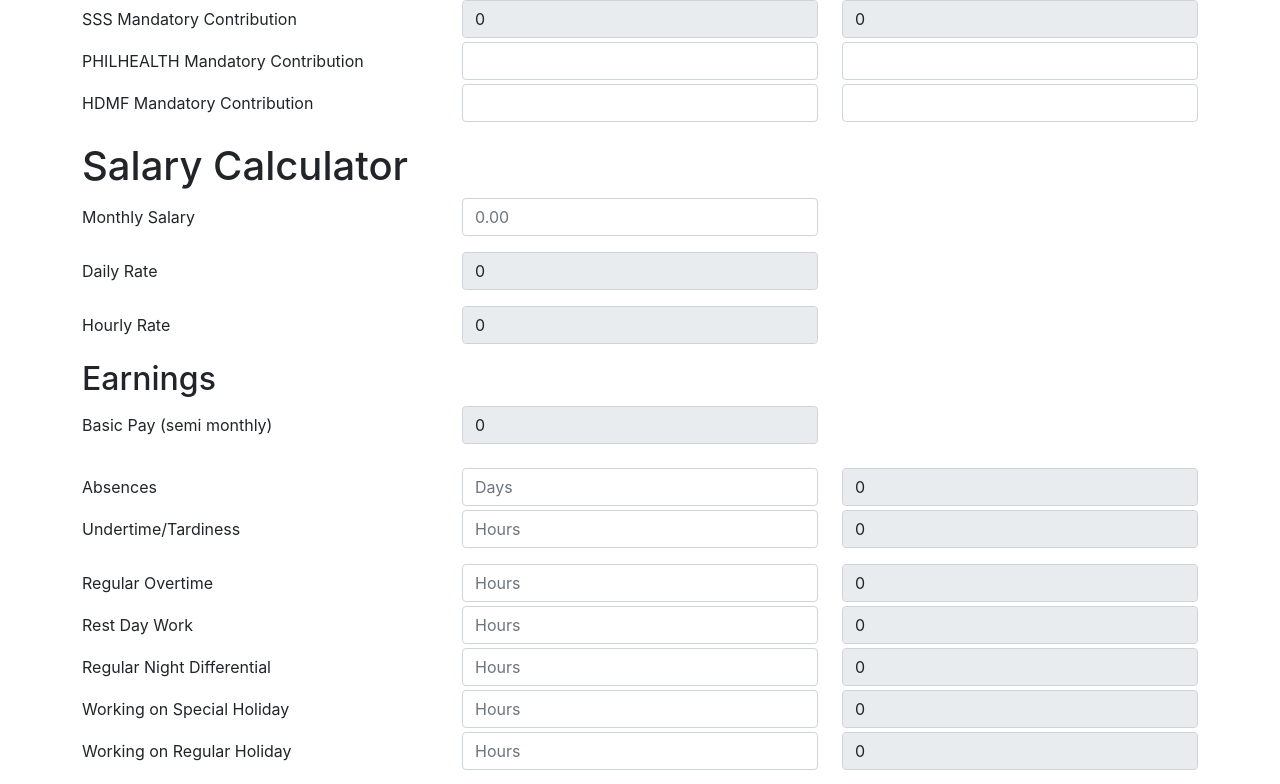
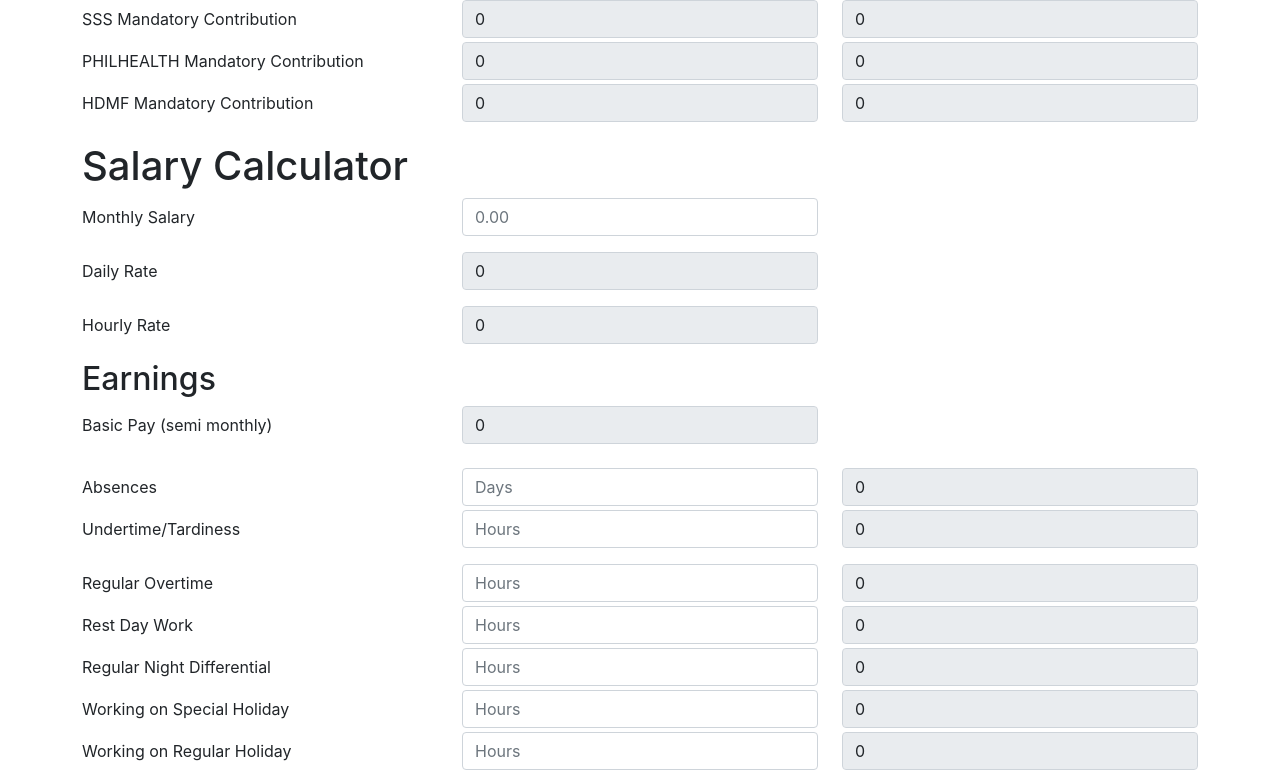
Before and after one commit to johnnybravo916/train-calculator, a React (Create React App) app in the folder zz-calculator/: page / in a window 1280 px wide. Shown: the top 784 px of the page. Built offline with nearby package versions, Linux system fonts and the light colour scheme.

Commit message:
finished sss, philhealth, hdml deductions

```diff
--- a/zz-calculator/src/App.js
+++ b/zz-calculator/src/App.js
@@ -22,6 +22,15 @@ const App = () => {
         semi_monthly: 0,
     });
 
+    const [ph, setPh] = useState({
+        monthly: 0,
+        semi_monthly: 0,
+    });
+    const [hdmf, setHdmf] = useState({
+        monthly: 0,
+        semi_monthly: 0,
+    });
+
     const handleMonthly = (e) => {
         const { value } = e.target;
         const daily = (value / 21.75).toFixed(2);
@@ -37,6 +46,8 @@ const App = () => {
             };
         });
         calcSSS(value);
+        calcPH(value);
+        calcHDMF(value);
     };
 
     const calcSSS = (monthly) => {
@@ -182,6 +193,35 @@ const App = () => {
         setSSS({ monthly: value, semi_monthly: value / 2 });
     };
 
+    const calcPH = (monthly) => {
+        let value = 0;
+        switch (true) {
+            case monthly < 10000:
+                value = 300;
+                break;
+            case monthly >= 10000.01 && monthly <= 59999.99:
+                value = monthly * 0.03;
+                break;
+            case monthly >= 60000 && monthly <= 800000:
+                value = 1800;
+                break;
+            default:
+                console.log(`contribution error for Philhealth, ${monthly}`);
+        }
+        setPh({ monthly: value, semi_monthly: (value / 2)/2 });
+    };
+
+    const calcHDMF = (monthly) => {
+        let value = 0;
+        if (monthly < 5000) {
+            value = 200
+        } else {
+            value = 200
+        }
+        setHdmf({ monthly: value, semi_monthly: (value / 2)/2 });
+    };
+
+
     // const handleHourly = (e) => {
     //     const daily = e.target.value;
     //     const hourly = (daily / 8).toFixed(2);
@@ -197,7 +237,7 @@ const App = () => {
     return (
         <div className="container">
             <div className="row">
-                <Contribution sss={sss} />
+                <Contribution sss={sss} ph={ph} hdmf={hdmf} />
                 <div className="col-md-12">
                     <Rate
                         handleMonthly={handleMonthly}
--- a/zz-calculator/src/Contribution.jsx
+++ b/zz-calculator/src/Contribution.jsx
@@ -1,41 +1,85 @@
 import React from "react";
 
-const Contribution = ({sss}) => {
-    const {monthly, semi_monthly} = sss;
+const Contribution = ({ sss, ph, hdmf }) => {
 
     return (
         <div className="block-deductions__mandatory mb-3">
             <div className="row mb-1">
-                <label htmlFor="sss_contribution" className="col-sm-4 col-form-label">
+                <label
+                    htmlFor="sss_contribution"
+                    className="col-sm-4 col-form-label"
+                >
                     SSS Mandatory Contribution
                 </label>
                 <div className="col-sm-4">
-                    <input type="text" className="form-control" name="sss_contribution" readOnly value={monthly}/>
+                    <input
+                        type="text"
+                        className="form-control"
+                        name="sss_contribution"
+                        readOnly
+                        value={sss.monthly}
+                    />
                 </div>
                 <div className="col-sm-4">
-                    <input className="form-control" type="number" name="sss_contribution_semi_monthly" readOnly value={semi_monthly}/>
+                    <input
+                        className="form-control"
+                        type="number"
+                        name="sss_contribution_semi_monthly"
+                        readOnly
+                        value={sss.semi_monthly}
+                    />
                 </div>
             </div>
             <div className="row mb-1">
-                <label htmlFor="daily_rate" className="col-sm-4 col-form-label">
+                <label
+                    htmlFor="philhealth_contribution"
+                    className="col-sm-4 col-form-label"
+                >
                     PHILHEALTH Mandatory Contribution
                 </label>
                 <div className="col-sm-4">
-                    <input type="text" className="form-control" />
+                    <input
+                        type="text"
+                        className="form-control"
+                        name="philhealth_contribution"
+                        readOnly
+                        value={ph.monthly}
+                    />
                 </div>
                 <div className="col-sm-4">
-                    <input className="form-control" type="number" />
+                    <input
+                        type="text"
+                        className="form-control"
+                        name="philhealth_contribution_semi_monthly"
+                        readOnly
+                        value={ph.semi_monthly}
+                    />
                 </div>
             </div>
             <div className="row mb-1">
-                <label htmlFor="daily_rate" className="col-sm-4 col-form-label">
+            <label
+                    htmlFor="hdmf_contribution"
+                    className="col-sm-4 col-form-label"
+                >
                     HDMF Mandatory Contribution
                 </label>
                 <div className="col-sm-4">
-                    <input type="text" className="form-control" />
+                <input
+                        type="text"
+                        className="form-control"
+                        name="hdmf_contribution_semi_monthly"
+                        readOnly
+                        value={hdmf.monthly}
+                    />
                 </div>
                 <div className="col-sm-4">
-                    <input className="form-control" type="number" />
+                    <input
+                        type="text"
+                        className="form-control"
+                        name="hdmf_contribution_semi_monthly"
+                        readOnly
+                        value={hdmf.semi_monthly}
+                    />
                 </div>
             </div>
         </div>
--- a/zz-calculator/src/Loan.jsx
+++ b/zz-calculator/src/Loan.jsx
@@ -4,7 +4,7 @@ const Loan = () => {
     return (
         <div className="block-deductions__loan mb-3">
             <div className="row mb-1">
-                <label htmlFor="daily_rate" className="col-sm-4 col-form-label">
+            <label htmlFor="sss_loan" className="col-sm-4 col-form-label">
                     SSS Loan
                 </label>
                 <div className="col-sm-4">
@@ -16,7 +16,7 @@ const Loan = () => {
                 </div>
             </div>
             <div className="row mb-1">
-                <label htmlFor="daily_rate" className="col-sm-4 col-form-label">
+            <label htmlFor="hdmf_loan" className="col-sm-4 col-form-label">
                     HDMF Loan
                 </label>
                 <div className="col-sm-4">
```
